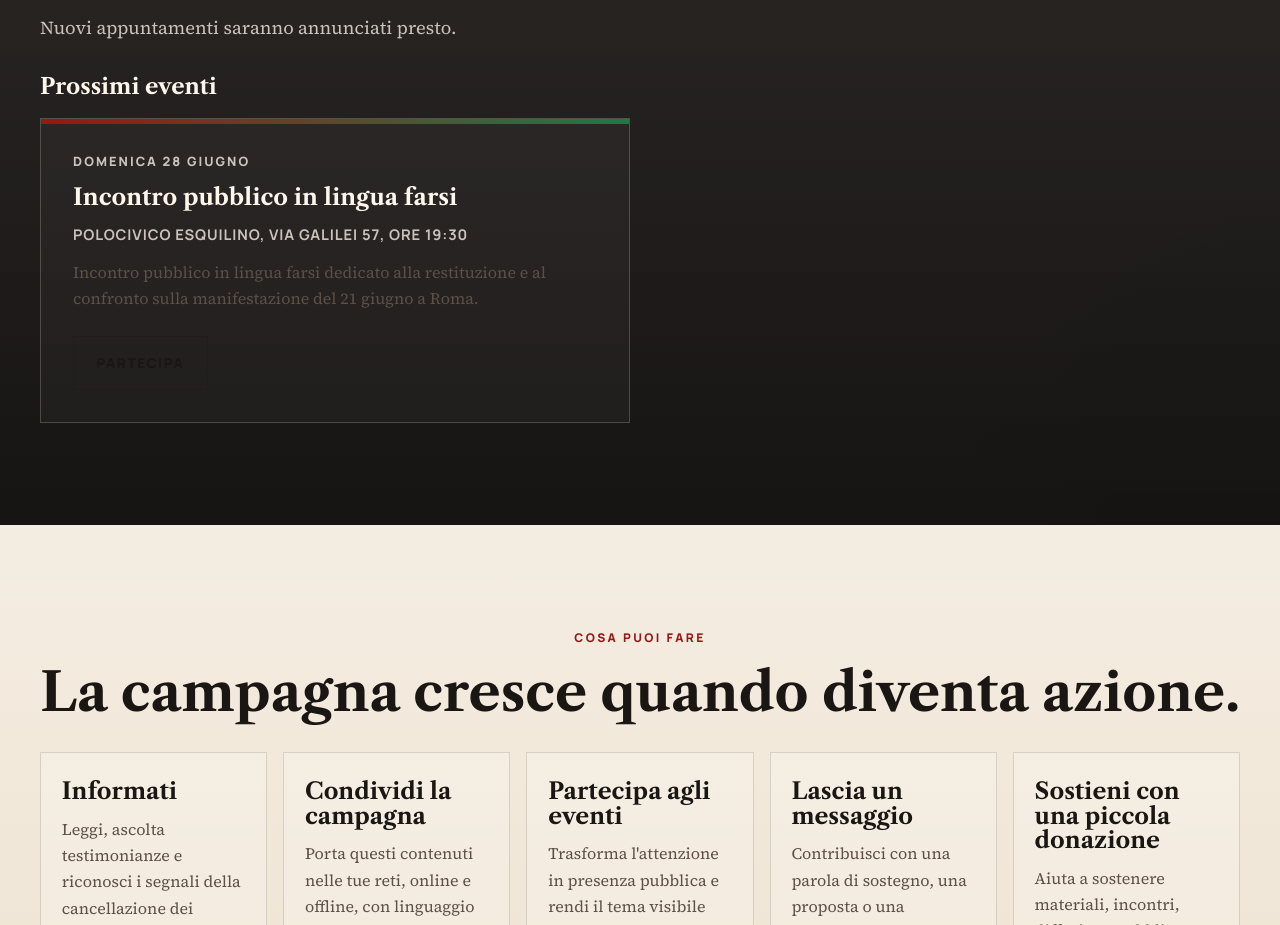
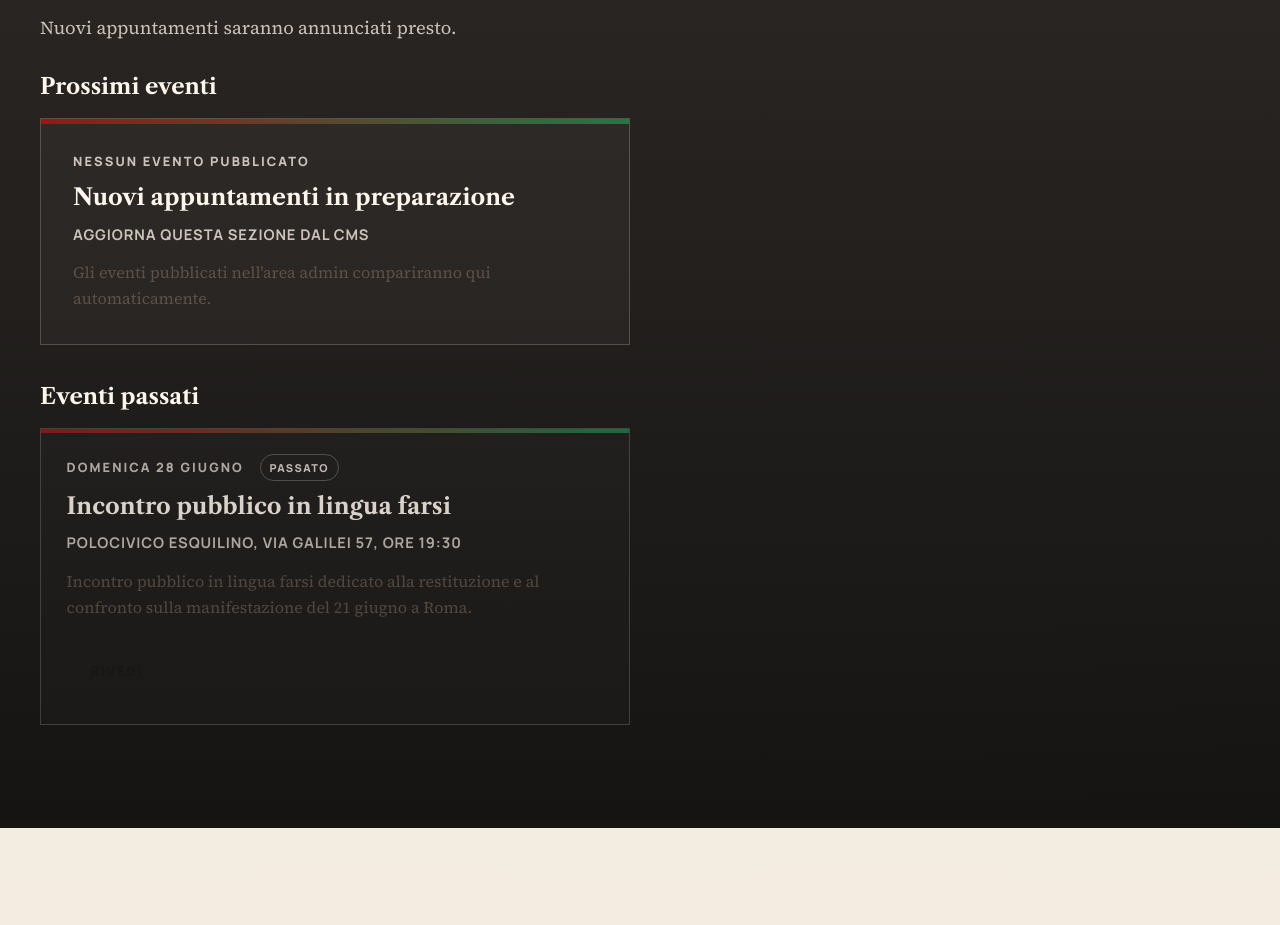
Before and after one commit to danieleanza-lele/associazionenawroze.it, an Eleventy site: page index.njk in a window 1280 px wide. Shown: the part 3808-4733 px from the top of the page. Built offline with nearby package versions, Linux system fonts and the light colour scheme; Eleventy itself is replaced by a stand-in of ours; files that its build step writes are made by us from their sources.

Commit message:
Style past events and link replay

```diff
--- a/_data/siteData.source.json
+++ b/_data/siteData.source.json
@@ -94,8 +94,8 @@
         "title": "Incontro pubblico in lingua farsi",
         "location": "Polocivico Esquilino, via Galilei 57, ore 19:30",
         "description": "Incontro pubblico in lingua farsi dedicato alla restituzione e al confronto sulla manifestazione del 21 giugno a Roma.",
-        "href": "#messaggio",
-        "isPast": false
+        "href": "https://youtu.be/151Naz7t_tM",
+        "isPast": true
       }
     ]
   },
--- a/css/style.css
+++ b/css/style.css
@@ -444,6 +444,18 @@ textarea:focus-visible {
   text-transform: uppercase;
 }
 
+.event-badge {
+  display: inline-flex;
+  align-items: center;
+  margin-left: 0.7rem;
+  padding: 0.22rem 0.55rem;
+  border: 1px solid rgba(255, 248, 240, 0.26);
+  border-radius: 999px;
+  color: rgba(255, 246, 235, 0.86);
+  font-size: 0.68rem;
+  letter-spacing: 0.12em;
+}
+
 .impact-card h3,
 .event-card h3,
 .action-card h3,
@@ -651,6 +663,8 @@ textarea:focus-visible {
 
 .event-card-past {
   opacity: 0.84;
+  padding: 1.6rem;
+  background: rgba(255, 248, 240, 0.02);
 }
 
 .section-actions {
--- a/index.njk
+++ b/index.njk
@@ -180,7 +180,10 @@ permalink: /index.html
           <div class="event-grid">
             {% for event in siteData.events.pastItems %}
               <article class="event-card event-card-past">
-                <p class="event-date">{{ event.date }}</p>
+                <p class="event-date">
+                  {{ event.date }}
+                  <span class="event-badge">Passato</span>
+                </p>
                 <h3>{{ event.title }}</h3>
                 <p class="event-location">{{ event.location }}</p>
                 <p>{{ event.description }}</p>
```
